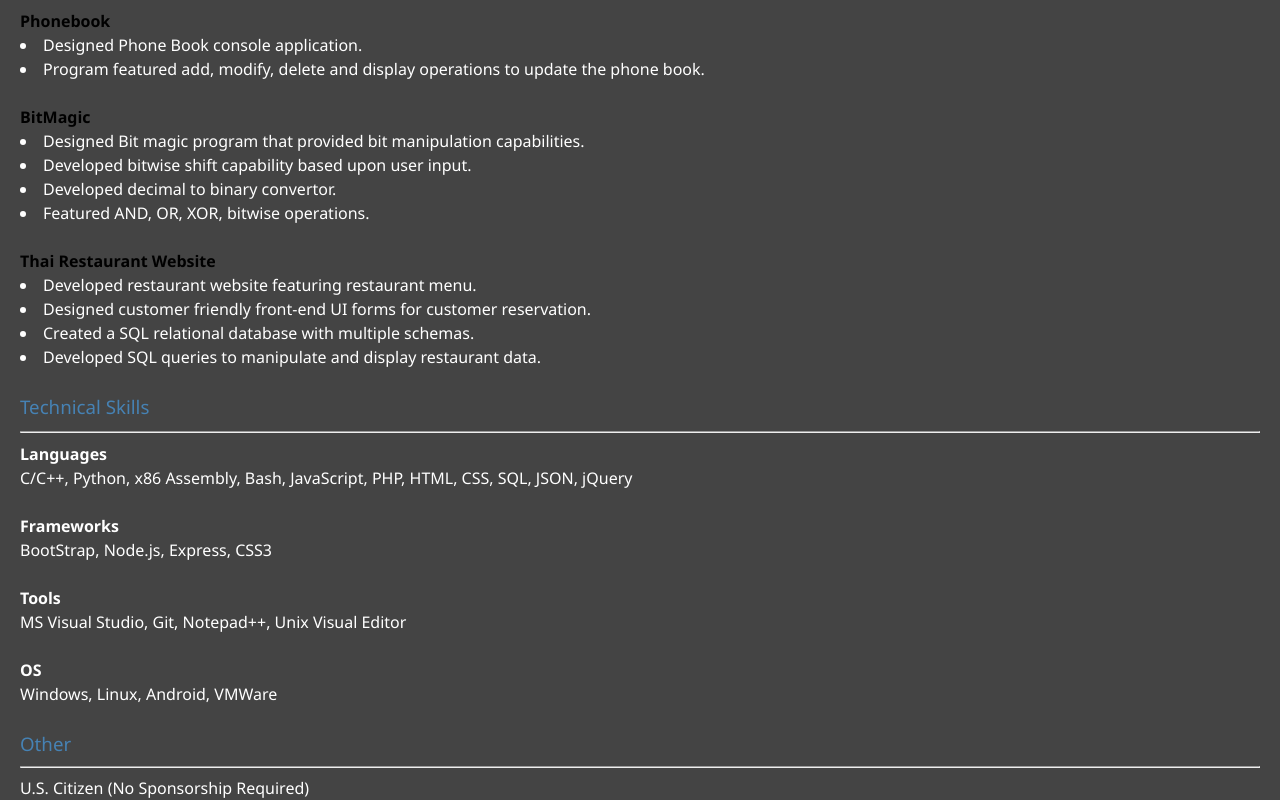
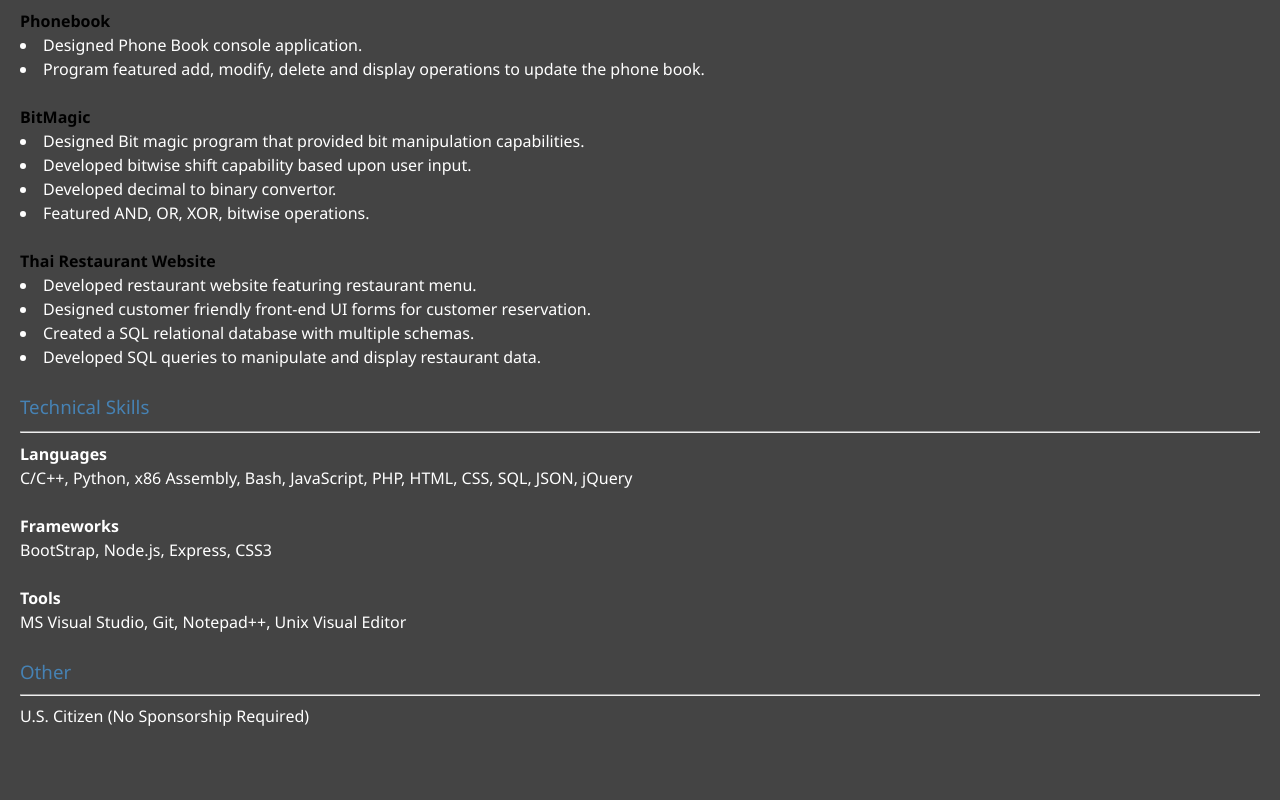
Before and after one commit to anmistry/Portfolio, a website: page dist1/resume.html in a window 1280 px wide. Shown: the part 861-1661 px from the top of the page. After the commit the page ends 1589 px from the top, so only its background shows below. Drawn offline with nearby package versions, Linux system fonts and the light colour scheme; files that its build step writes are made by us from their sources.

Commit message:
Update resume.html

```diff
--- a/dist1/resume.html
+++ b/dist1/resume.html
@@ -21,7 +21,7 @@
                     </div>
                     <br>
                     <div class="link-item">
-                        <i class="fas fa-envelope" style="float:right;" ><a style="color: gray;" href="amistry8719@gmail.com">amistry8719@gmail.com</a></i>
+                        <i class="fas fa-envelope" style="float:right;" ><a style="color:gray;" href="amistry8719@gmail.com">amistry8719@gmail.com</a></i>
                     </div>
                     <br>
                     <div class="link-item" style="float:right;">
@@ -48,7 +48,7 @@
     </div>
     <h3 style="margin-top: 0px; margin-bottom: 0px; padding: 0; color: steelblue;">Education</h3>
     <hr>
-        <h4 style="margin-top: 0px; margin-bottom: 0px; padding: 0;">Oregon State University, Bachelor of Computer Science <span style="padding-left:950px;">June 2019</h4>
+        <h4 style="margin-top: 0px; margin-bottom: 0px; padding: 0;">Oregon State University, Bachelor of Computer Science <span style="padding-left:1000px;">June 2019</h4>
             <p style="margin-top: 0px; margin-bottom: 0px; padding: 0;">
                 Cumulative GPA: 3.55
             </p>
@@ -130,14 +130,6 @@
                 Unix Visual Editor
             </p>
     <br>
-        <h4 style="margin-top: 0px; margin-bottom: 0px; padding: 0;"> OS </h4>
-            <p style="margin-top: 0px; margin-bottom: 0px; padding: 0;">
-                Windows,
-                Linux,
-                Android,
-                VMWare
-            </p>
-    <br>
     <h3 style="margin-top: 0px; margin-bottom: 0px; padding: 0; color: steelblue;">Other</h3>
     <hr>
         <p style="margin-top: 0px; margin-bottom: 0px; padding: 0;">U.S. Citizen (No Sponsorship Required)</p>
```
